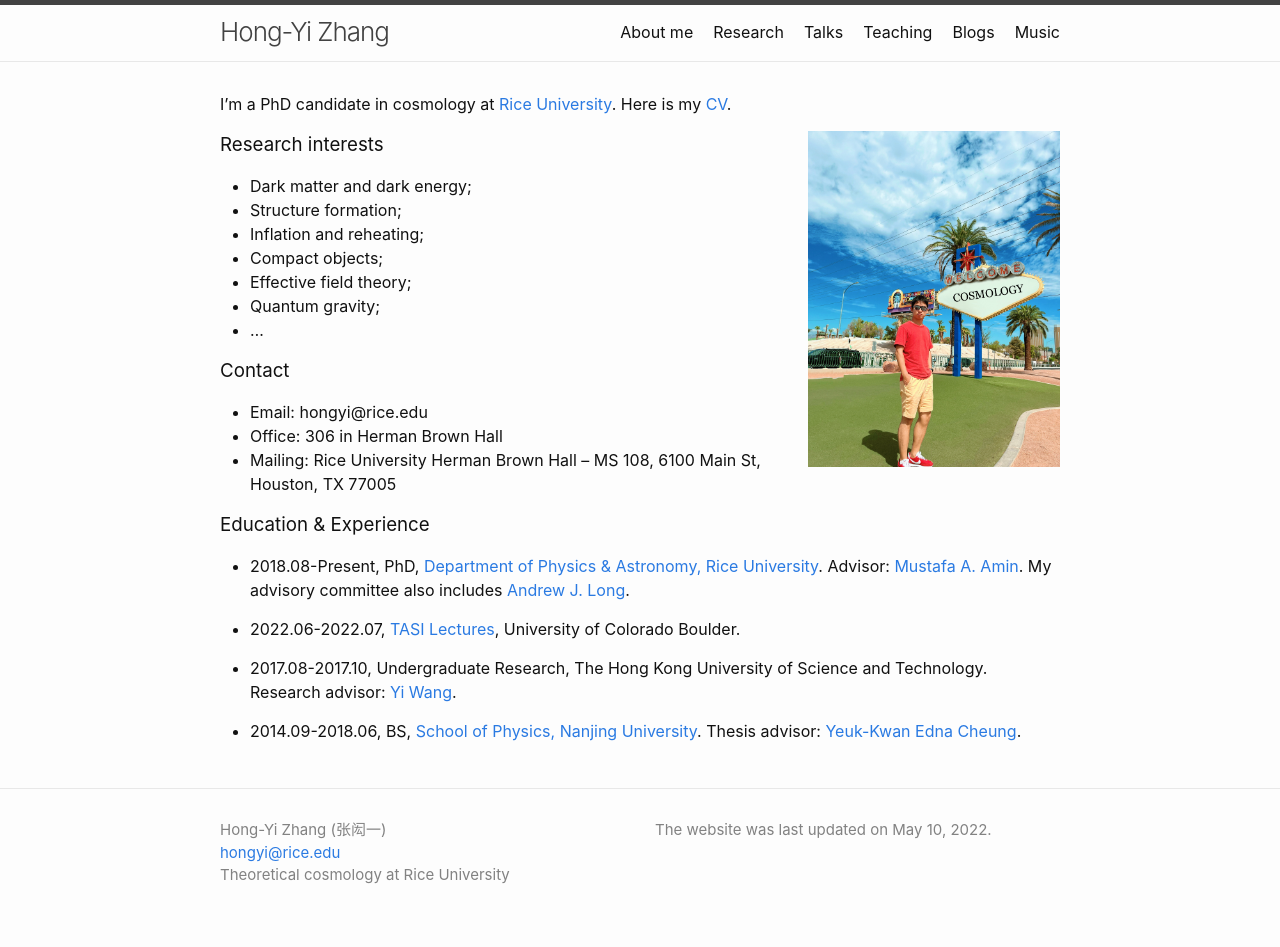
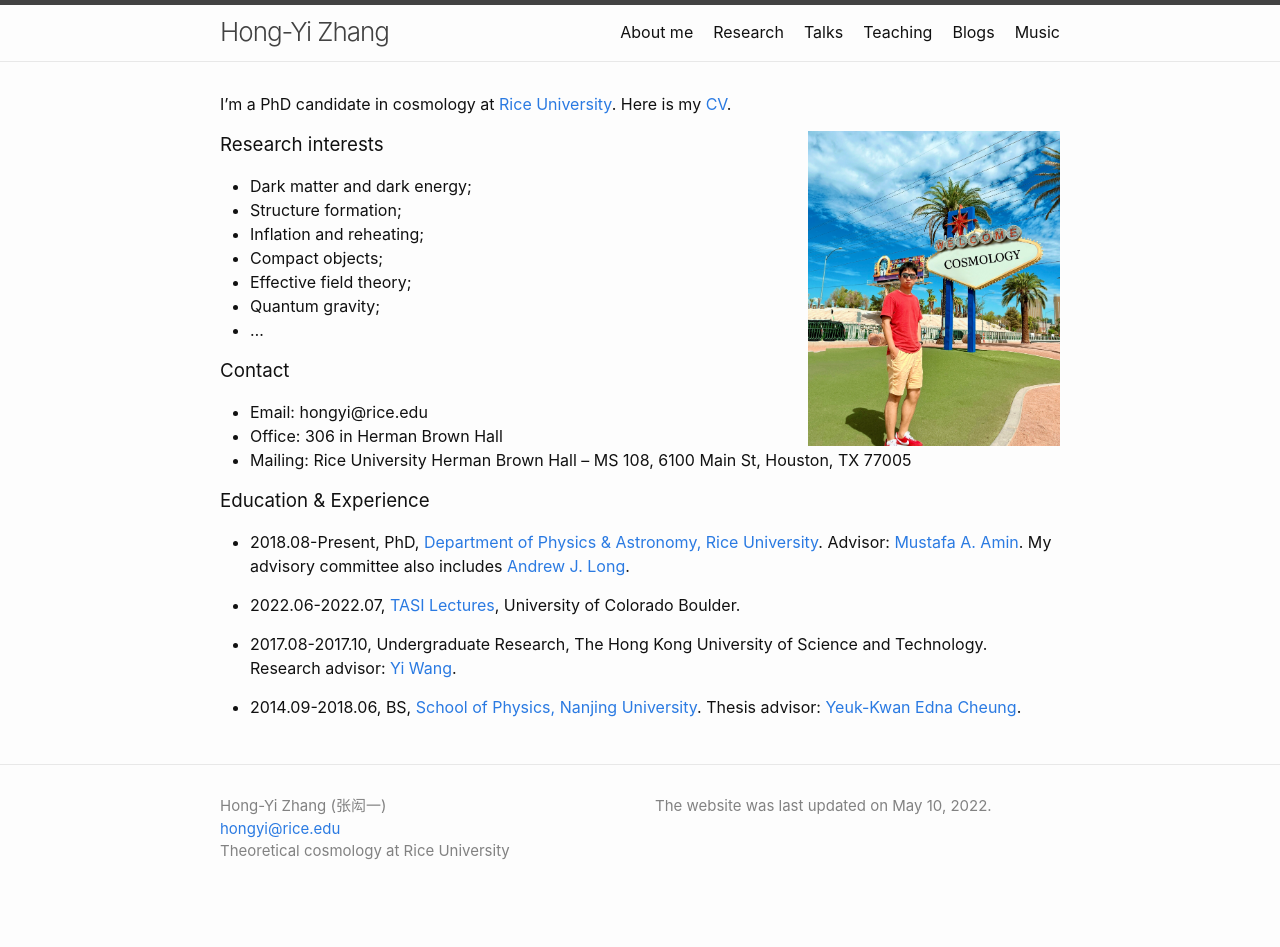
Before and after one commit to hongyi18/hongyi18.github.io, a Jekyll site: the page built from index.md, in a window 1280 px wide. Built offline with Jekyll 4.4.1, drawn with Linux system fonts in a browser that asks for light colours; after the commit the page ends 923 px from its top, so only the background shows below that.

Commit message:
Comments and notations

```diff
--- a/index.md
+++ b/index.md
@@ -10,7 +10,7 @@
 
 I'm a PhD candidate in cosmology at [Rice University](https://www.rice.edu/). Here is my [CV](CV.pdf).
 
-<img align='right' src="photo.png" alt="Photo" width="30%" />
+<img align='right' src="photo.jpg" alt="Photo" width="30%" />
 
 ### Research interests
 
```
Also changed, not shown: photo.jpg (added), photo.png (deleted), 1 other file.
